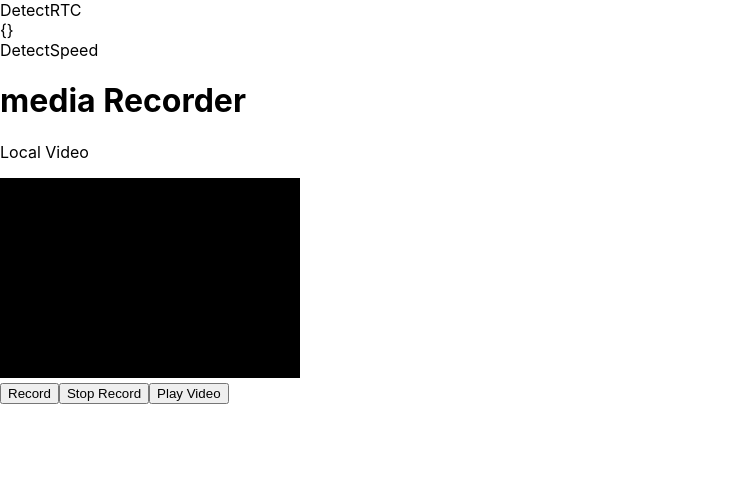
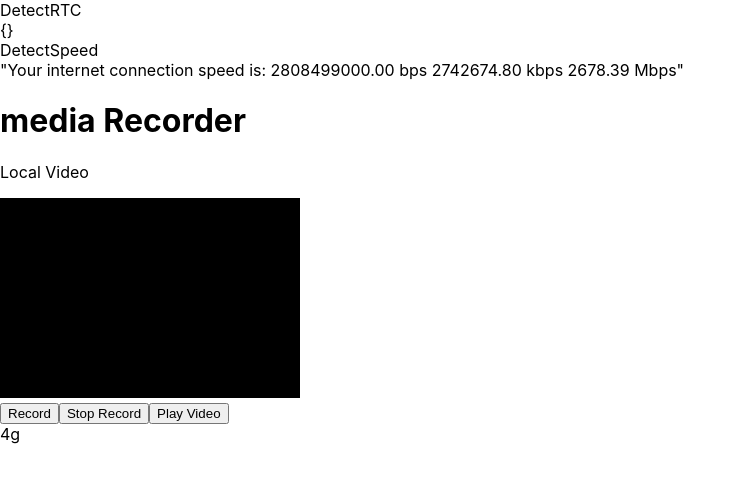
Before and after one commit to ivanrozak/MediaRecorder-Javascript, a React (Create React App) app: page / in a window 1280 px wide. Shown: the top 482 px of the page, without its empty margins (0-746 px from the left). Built offline with nearby package versions, Linux system fonts and the light colour scheme; no server answers.

Commit message:
update check speed

```diff
--- a/src/components/DetectSpeed.jsx
+++ b/src/components/DetectSpeed.jsx
@@ -1,6 +1,9 @@
-import React from 'react'
+import React, { useState, useEffect } from 'react'
 
 export default function DetectSpeed() {
+  const [speedDesc, setSpeedDesc] = useState('')
+
+  useEffect(() => {
     let userImageLink = "https://media.geeksforgeeks.org/wp-content/cdn-uploads/20200714180638/CIP_Launch-banner.png";
     let time_start, end_time;
 
@@ -29,8 +32,14 @@ export default function DetectSpeed() {
       console.log("Your internet connection speed is: \n"
         + bps + " bps\n" + speedInKbps
         + " kbps\n" + speedInMbps + " Mbps\n");
+      setSpeedDesc(`Your internet connection speed is: ${bps}  bps ${speedInKbps} kbps ${speedInMbps}  Mbps`)
     }
+  }, [])
+
   return (
+    <>
       <div>DetectSpeed</div>
+      <div>{ JSON.stringify(speedDesc) }</div>
+    </>
   )
 }
--- a/src/components/MediaRecorder.jsx
+++ b/src/components/MediaRecorder.jsx
@@ -4,19 +4,20 @@ let canvasStream, localStream, mediaRecorder, DRAWER
 
 export default function MediaRecorder() {
   const [recordedBlobs, setRecordedBlobs] = useState([])
+  const [displaySpeed, setDisplaySpeed] = useState("")
 
   const videoRef = useRef(null)
 
-  let connection = navigator.connection || navigator.mozConnection || navigator.webkitConnection;
-  if (connection) {
-    console.log(connection)
-    if (connection.effectiveType === 'slow-2g') {
-      alert('You are on a slow network. Please try again later.')
-    }
-  }
-
   useEffect(() => {
     getUserMedia()
+    let connection = navigator.connection || navigator.mozConnection || navigator.webkitConnection;
+    if (connection) {
+      console.log(connection)
+      setDisplaySpeed(connection.effectiveType)
+      // if (connection.effectiveType === 'slow-2g') {
+      //   alert('You are on a slow network. Please try again later.')
+      // }
+    }
   }, [])
 
   useEffect(() => {
@@ -126,6 +127,7 @@ export default function MediaRecorder() {
           <video id="videoRecorder" width="600" height="800" playsInline />
         </div> */}
       </div>
+      <div>{displaySpeed}</div>
     </div>
     </>
   )
```
Lines whose indentation alone changed are shown as unchanged.
